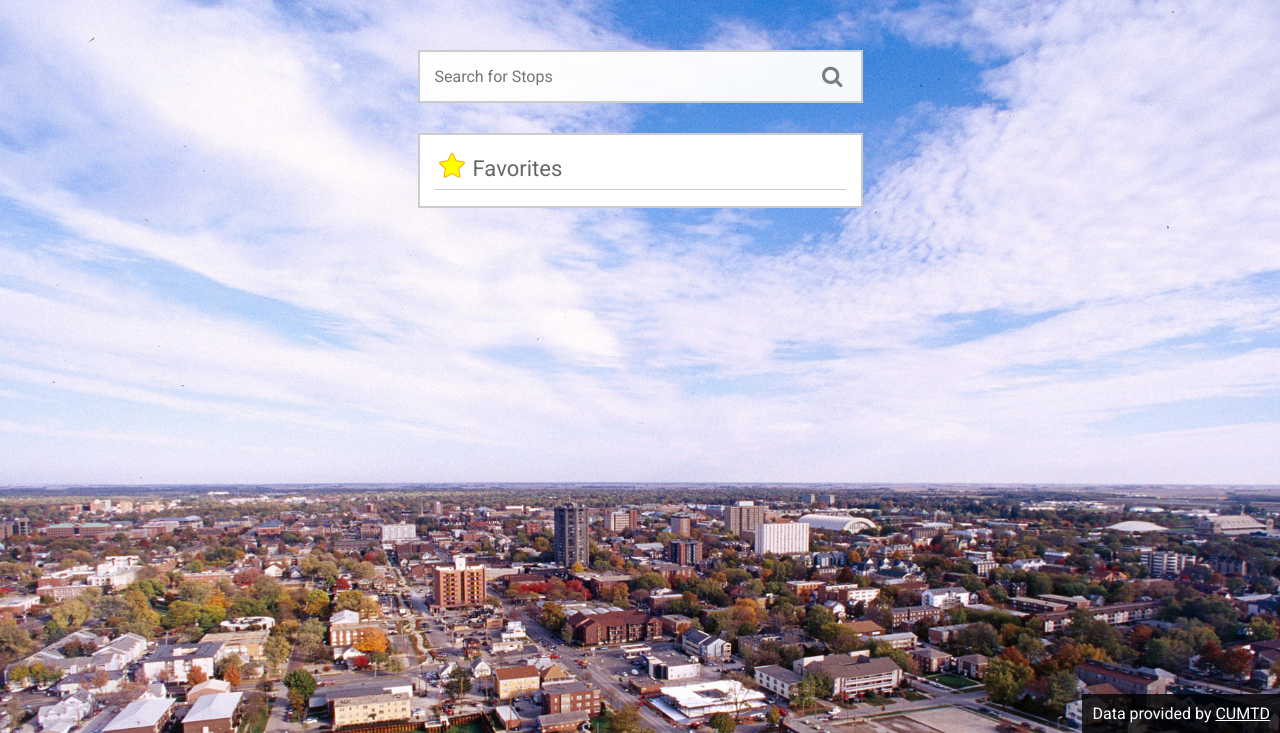
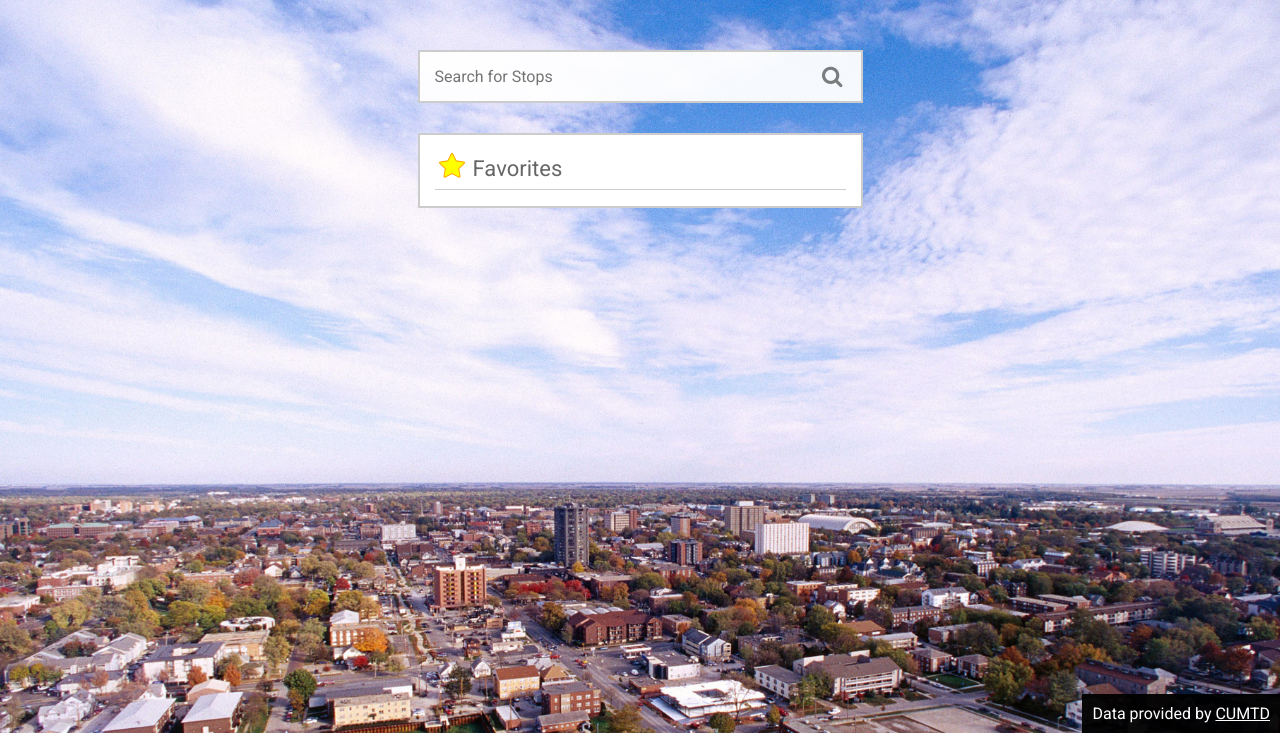
Before and after one commit to dandalpiaz/transit-cu, a Flask app: page / in a window 1280 px wide. Shown: the part 67-800 px from the top of the page. Run offline with Flask 2, Linux system fonts and the light colour scheme.

Commit message:
improve color contrast

```diff
--- a/static/style.css
+++ b/static/style.css
@@ -302,7 +302,7 @@ i.fa.fa-search {
     position: fixed;
     bottom: 0px;
     right: 0px;
-    background: rgba(0,0,0,0.8);
+    background: rgba(0,0,0,0.95);
     color: white;
     padding: 10px;
     text-align: center;
@@ -405,7 +405,7 @@ p.departure:last-child {
 
 #load-time {
     color: white;
-    background: darkslateblue;
+    background: rgba(0,0,0,0.95);
     display: inline-block;
     margin-top: 25px;
     padding: 2px;
```
Also changed, not shown: static/cu.jpg.
